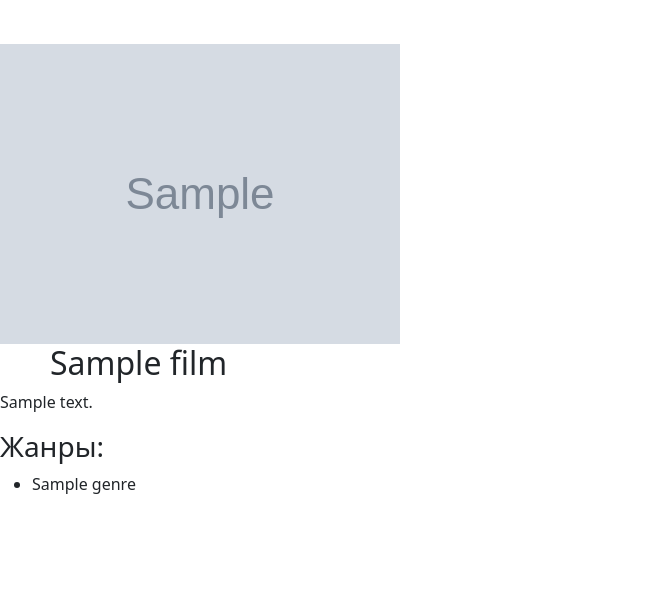
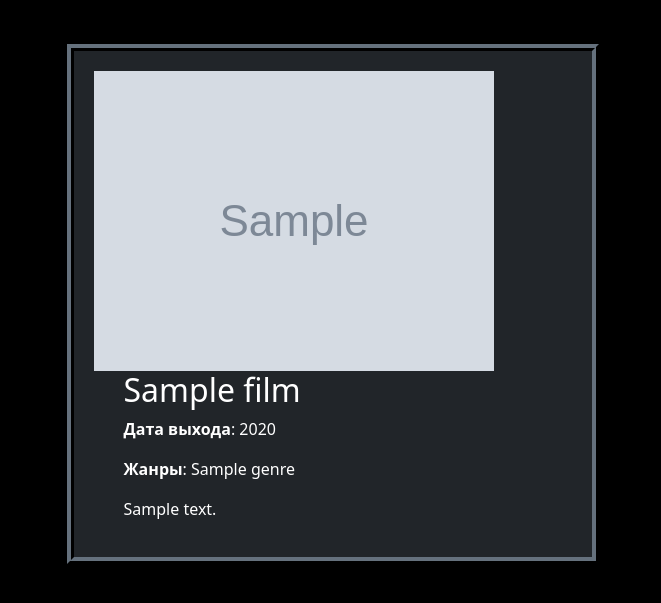
Before and after one commit to mregor787/online-cinema, a Django app: page /app/film/1/ in a window 1280 px wide. Shown: the part 56-659 px from the top of the page, without its empty margins (0-661 px from the left). Run offline with Django 4.2, Linux system fonts and the light colour scheme; tables that the repository leaves empty hold one stand-in row (values such as "Sample post"); grey boxes marked "Sample" are stand-in pictures.

Commit message:
New BG color, refactor film page

```diff
--- a/app/static/style.css
+++ b/app/static/style.css
@@ -1,7 +1,15 @@
+body {
+	background-color: black;
+	color: white;
+}
+
 .carousel {
 	width: 70%;
 	height: auto;
 	margin: auto;
+	border: 7px ridge rgb(33, 37, 41);
+	background-color: rgb(33, 37, 41);
+	/* padding: 1px; */
 }
 .description {
 	color: white;
@@ -22,3 +30,20 @@
 .main-container > h2 {
 	margin-left: 50px;
 }
+.film-page {
+	background-color: rgb(33, 37, 41);
+	width: 80%;
+	margin-right: auto;
+	margin-left: auto;
+	padding: 20px;
+	border: 7px ridge rgb(33, 37, 41);
+}
+.film-poster {
+	display: inline-block;
+}
+.film-info {
+	margin-left: 30px;
+	display: inline-block;
+	vertical-align: top;
+	width: 55%;
+}
--- a/app/templates/app/film.html
+++ b/app/templates/app/film.html
@@ -1,13 +1,20 @@
 {% extends "app/base.html" %}
 {% load static %}
 {% block content %}
-    <img src="{% static film.logo_path %}" alt="no poster">
-    <h2>{{ film.title }}</h2>
-    <p>{{ film.description }}</p>
-    <h3>Жанры:</h3>
-    <ul>
-        {% for genre in film.genres.all %}
-            <li>{{ genre.title }}</li>
-        {% endfor %}
-    </ul>
+    <div class="film-page">
+        <img class="film-poster" src="{% static film.logo_path %}" alt="no poster">
+        <div class="film-info">
+            <h2>{{ film.title }}</h2>
+            <p> <b>Дата выхода</b>: {{ film.year }} </p>
+            <p> <b>Жанры</b>:
+                {% for genre in film.genres.all %}
+                    {% if forloop.counter0 %}
+                     /
+                    {% endif %}
+                    {{ genre.title }}
+                {% endfor %}
+            </p>
+            <p>{{ film.description }}</p>
+        </div>
+    </div>
 {% endblock content %}
```
